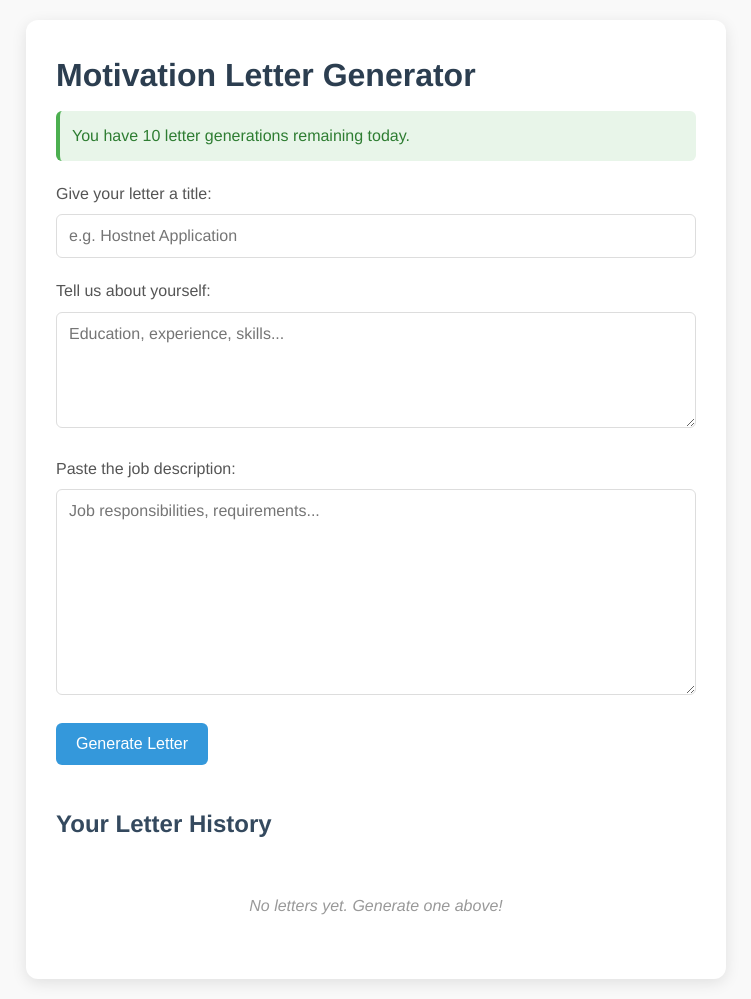
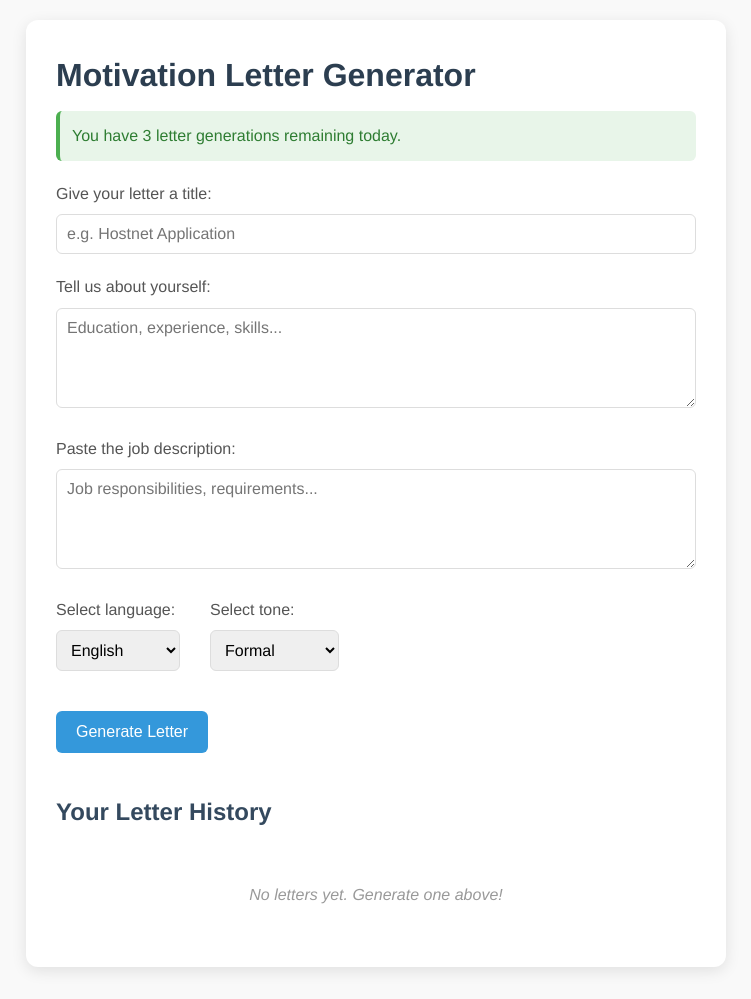
Before and after one commit to moreniekmeijer/motivation-letter-generator, a Flask app: page / in a window 1280 px wide. Shown: the whole page, without its empty margins (264-1015 px from the left). After the commit the page ends 971 px from the top, so only its background shows below. Run offline with Flask 3, Linux system fonts and the light colour scheme.

Commit message:
Added language and tone options and cleaned up

```diff
--- a/app.py
+++ b/app.py
@@ -23,8 +23,11 @@ def index():
             sanitized_user_info = user_info
             sanitized_job_description = job_description
 
+        language = request.form.get("language", "English")
+        tone = request.form.get("tone", "Formal")
+
         letter = generate_motivation_letter(
-            sanitized_user_info, sanitized_job_description
+            sanitized_user_info, sanitized_job_description, language, tone
         )
 
     return render_template("index.html", letter=letter, title=title)
--- a/static/script.js
+++ b/static/script.js
@@ -1,17 +1,13 @@
-// ===== CONFIGURATIE =====
-const DAILY_LIMIT = 10;
+const DAILY_LIMIT = 3;
 
-// ===== DOM ELEMENTEN =====
 const generateBtn = document.getElementById('generate-btn');
 const loadingSpinner = document.getElementById('loading-spinner');
 const generateForm = document.getElementById('generate-form');
 
-// ===== GENERATIE LIMIET FUNCTIES =====
 function getGenerationsToday() {
     const today = new Date().toLocaleDateString();
     const generations = JSON.parse(localStorage.getItem('generations') || '{}');
 
-    // Oude data opruimen
     Object.keys(generations).forEach(date => {
         if (date !== today) delete generations[date];
     });
@@ -38,7 +34,6 @@ function updateGenerationLimit() {
     generateBtn.disabled = remaining === 0;
 }
 
-// ===== FORM HANDLING =====
 function handleFormSubmit(event) {
     const todayCount = getGenerationsToday();
 
@@ -48,7 +43,6 @@ function handleFormSubmit(event) {
         return;
     }
 
-    // Toon spinner, verberg knop
     generateBtn.classList.add('hidden');
     loadingSpinner.classList.remove('hidden');
 
@@ -62,7 +56,6 @@ function resetFormUI() {
     generateBtn.disabled = false;
 }
 
-// ===== GESCHIEDENIS FUNCTIES =====
 function loadHistory() {
     const container = document.getElementById('history');
     const history = JSON.parse(localStorage.getItem('letters') || '[]');
@@ -110,7 +103,6 @@ function deleteLetter(index) {
     loadHistory();
 }
 
-// ===== NIEUWE BRIEF OPSLAAN =====
 function saveNewLetter(title, content) {
     try {
         const history = JSON.parse(localStorage.getItem('letters') || '[]');
@@ -123,7 +115,6 @@ function saveNewLetter(title, content) {
         history.unshift(newLetter);
         localStorage.setItem('letters', JSON.stringify(history));
 
-        // Auto-download
         const blob = new Blob([content], { type: 'text/plain' });
         const a = document.createElement('a');
         a.href = URL.createObjectURL(blob);
@@ -138,30 +129,24 @@ function saveNewLetter(title, content) {
     }
 }
 
-// ===== UTILITY FUNCTIES =====
 function escapeHtml(text) {
     const div = document.createElement('div');
     div.textContent = text;
     return div.innerHTML;
 }
 
-// ===== EVENT LISTENERS =====
 function initializeEventListeners() {
-    // Form submit
     generateForm.addEventListener('submit', handleFormSubmit);
 
-    // Herstel UI na terugkeer van pagina
     window.addEventListener('pageshow', resetFormUI);
 }
 
-// ===== INITIALISATIE =====
 function initialize() {
     loadHistory();
     updateGenerationLimit();
     initializeEventListeners();
 }
 
-// Start de applicatie wanneer DOM geladen is
 if (document.readyState === 'loading') {
     document.addEventListener('DOMContentLoaded', initialize);
 } else {
--- a/static/styles.css
+++ b/static/styles.css
@@ -61,9 +61,10 @@ label {
 }
 
 form input,
-form textarea {
+form textarea,
+form select {
     width: 100%;
-    padding: 12px;
+    padding: 10px;
     margin-bottom: 20px;
     border-radius: 6px;
     border: 1px solid #ddd;
@@ -73,7 +74,8 @@ form textarea {
 }
 
 form input:focus,
-form textarea:focus {
+form textarea:focus,
+form select:focus {
     outline: none;
     border-color: #3498db;
     box-shadow: 0 0 0 3px rgba(52, 152, 219, 0.1);
@@ -82,6 +84,12 @@ form textarea:focus {
 textarea {
     resize: vertical;
     min-height: 100px;
+}
+
+.selectors {
+    display: flex;
+    gap: 30px;
+    margin-bottom: 20px;
 }
 
 /* === BUTTONS === */
--- a/templates/index.html
+++ b/templates/index.html
@@ -18,12 +18,33 @@
             <input type="text" id="title" name="title" placeholder="e.g. Hostnet Application" required>
 
             <label for="user_info">Tell us about yourself:</label>
-            <textarea id="user_info" name="user_info" rows="5"
+            <textarea id="user_info" name="user_info" rows="4"
                 placeholder="Education, experience, skills..."></textarea>
 
             <label for="job_description">Paste the job description:</label>
-            <textarea id="job_description" name="job_description" rows="10"
+            <textarea id="job_description" name="job_description" rows="4"
                 placeholder="Job responsibilities, requirements..."></textarea>
+
+            <div class="selectors">
+                <div>
+                    <label for="language">Select language:</label>
+                    <select id="language" name="language">
+                        <option value="English" selected>English</option>
+                        <option value="Dutch">Nederlands</option>
+                    </select>
+                </div>
+
+                <div>
+                    <label for="tone">Select tone:</label>
+                    <select id="tone" name="tone">
+                        <option value="Formal" selected>Formal</option>
+                        <option value="Friendly">Friendly</option>
+                        <option value="Enthusiastic">Enthusiastic</option>
+                        <option value="Confident">Confident</option>
+                        <option value="Warm">Warm</option>
+                    </select>
+                </div>
+            </div>
 
             <button type="submit" id="generate-btn">Generate Letter</button>
 
@@ -37,13 +58,10 @@
         <div id="history"></div>
     </div>
 
-    <!-- Main JavaScript -->
     <script src="{{ url_for('static', filename='script.js') }}"></script>
 
-    <!-- Jinja2: Save letter after generation -->
     {% if letter %}
     <script>
-        // Roep saveNewLetter aan zodra de pagina geladen is
         window.addEventListener('DOMContentLoaded', function () {
             saveNewLetter({{ title| tojson }}, {{ letter| tojson }});
         });
```
Also changed, not shown: gemini_client.py (+43 -8 lines).
